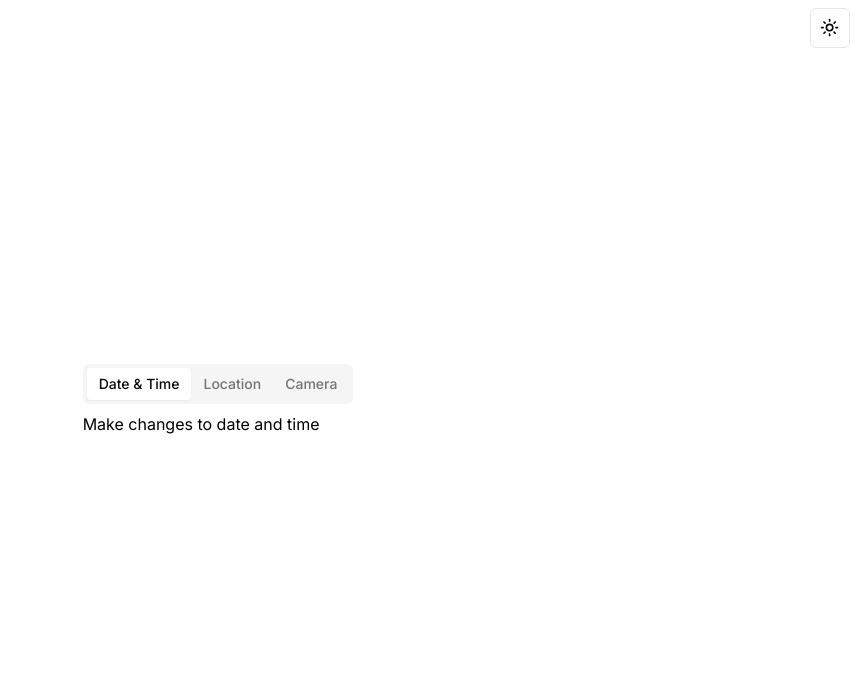
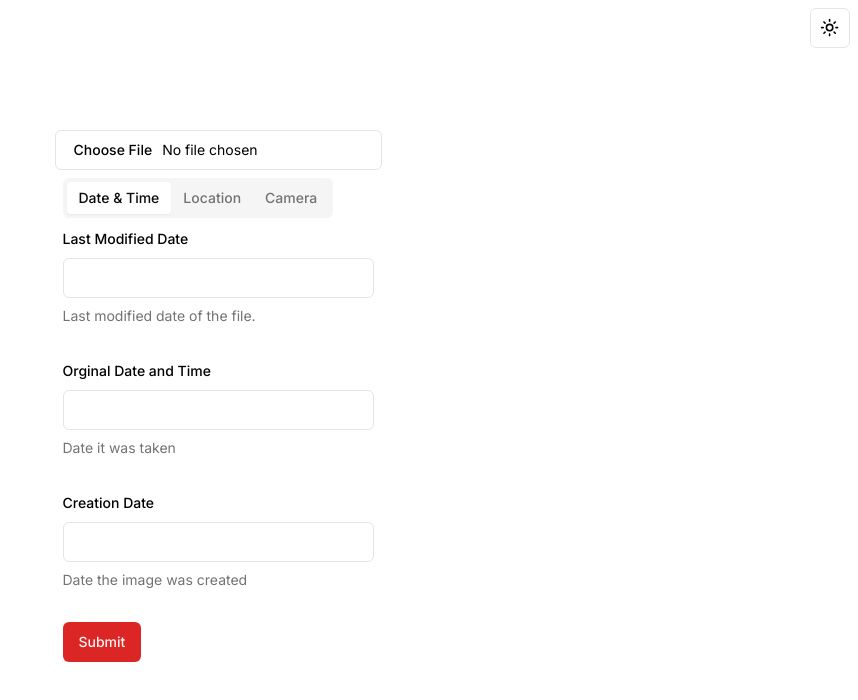
Before and after one commit to iam-arnab/ExifTuner, a Next.js app: page / in a window 1280 px wide. Shown: the top 700 px of the page, without its empty margins (422-1280 px from the left). Built offline with nearby package versions, Linux system fonts and the light colour scheme.

Commit message:
progress

```diff
--- a/app/page.tsx
+++ b/app/page.tsx
@@ -1,5 +1,9 @@
 import { ModeToggle } from "@/components/ui/mode-toggle";
 import { Tabs, TabsContent, TabsList, TabsTrigger } from "@/components/ui/tabs";
+import DateTimeForm from "@/components/ui/dateTimeForm";
+import LocationForm from "@/components/ui/locationForm";
+import CameraForm from "@/components/ui/cameraForm";
+import ImageForm from "@/components/ui/imageForm";
 
 export default function Home() {
   return (
@@ -9,14 +13,23 @@ export default function Home() {
       </div>
       <div className="flex items-center justify-center h-screen">
         <Tabs defaultValue="d&t">
-          <TabsList>
-            <TabsTrigger value="d&t">Date & Time</TabsTrigger>
-            <TabsTrigger value="location">Location</TabsTrigger>
-            <TabsTrigger value="camera">Camera</TabsTrigger>
-          </TabsList>
-          <TabsContent value="d&t">Make changes to date and time</TabsContent>
-          <TabsContent value="location">Make changes to location</TabsContent>
-          <TabsContent value="camera">Make changes to camera</TabsContent>
+          <ImageForm />
+          <div className="m-2">
+            <TabsList>
+              <TabsTrigger value="d&t">Date & Time</TabsTrigger>
+              <TabsTrigger value="location">Location</TabsTrigger>
+              <TabsTrigger value="camera">Camera</TabsTrigger>
+            </TabsList>
+            <TabsContent value="d&t">
+              <DateTimeForm />
+            </TabsContent>
+            <TabsContent value="location">
+              <LocationForm />
+            </TabsContent>
+            <TabsContent value="camera">
+              <CameraForm />
+            </TabsContent>
+          </div>
         </Tabs>
       </div>
     </main>
--- /dev/null
+++ b/components/ui/cameraForm.tsx
@@ -0,0 +1,68 @@
+"use client";
+
+import { zodResolver } from "@hookform/resolvers/zod";
+import { useForm } from "react-hook-form";
+import { CameraSchema } from "@/lib/schema";
+import { z } from "zod";
+
+import { Button } from "@/components/ui/button";
+import {
+  Form,
+  FormControl,
+  FormDescription,
+  FormField,
+  FormItem,
+  FormLabel,
+  FormMessage,
+} from "@/components/ui/form";
+import { Input } from "@/components/ui/input";
+
+export default function LocationForm() {
+  const form = useForm<z.infer<typeof CameraSchema>>({
+    resolver: zodResolver(CameraSchema),
+    defaultValues: {
+      make: "",
+      model: "",
+    },
+  });
+
+  function onSubmit(values: z.infer<typeof CameraSchema>) {
+    console.log(values);
+  }
+
+  return (
+    <Form {...form}>
+      <form onSubmit={form.handleSubmit(onSubmit)} className="space-y-8">
+        <FormField
+          control={form.control}
+          name="make"
+          render={({ field }) => (
+            <FormItem>
+              <FormLabel>Make</FormLabel>
+              <FormControl>
+                <Input placeholder="" {...field} />
+              </FormControl>
+              <FormDescription></FormDescription>
+              <FormMessage />
+            </FormItem>
+          )}
+        />
+        <FormField
+          control={form.control}
+          name="model"
+          render={({ field }) => (
+            <FormItem>
+              <FormLabel>Model</FormLabel>
+              <FormControl>
+                <Input placeholder="" {...field} />
+              </FormControl>
+              <FormDescription></FormDescription>
+              <FormMessage />
+            </FormItem>
+          )}
+        />
+        <Button type="submit">Submit</Button>
+      </form>
+    </Form>
+  );
+}
--- /dev/null
+++ b/components/ui/dateTimeForm.tsx
@@ -0,0 +1,87 @@
+"use client";
+
+import { zodResolver } from "@hookform/resolvers/zod";
+import { useForm } from "react-hook-form";
+import { DateTimeSchema } from "@/lib/schema";
+import { z } from "zod";
+
+import { Button } from "@/components/ui/button";
+import {
+    Form,
+    FormControl,
+    FormDescription,
+    FormField,
+    FormItem,
+    FormLabel,
+    FormMessage,
+} from "@/components/ui/form";
+import { Input } from "@/components/ui/input";
+
+export default function DateTimeForm() {
+    const form = useForm<z.infer<typeof DateTimeSchema>>({
+        resolver: zodResolver(DateTimeSchema),
+        defaultValues: {
+            modifyDate: "",
+            dateTimeOriginal: "",
+            createDate: "",
+        },
+    });
+
+    function onSubmit(values: z.infer<typeof DateTimeSchema>) {
+        console.log(values);
+    }
+
+    return (
+        <Form {...form}>
+            <form onSubmit={form.handleSubmit(onSubmit)} className="space-y-8">
+                <FormField
+                    control={form.control}
+                    name="modifyDate"
+                    render={({ field }) => (
+                        <FormItem>
+                            <FormLabel>Last Modified Date</FormLabel>
+                            <FormControl>
+                                <Input placeholder="" {...field} />
+                            </FormControl>
+                            <FormDescription>
+                                Last modified date of the file.
+                            </FormDescription>
+                            <FormMessage />
+                        </FormItem>
+                    )}
+                />
+                <FormField
+                    control={form.control}
+                    name="dateTimeOriginal"
+                    render={({ field }) => (
+                        <FormItem>
+                            <FormLabel>Orginal Date and Time</FormLabel>
+                            <FormControl>
+                                <Input placeholder="" {...field} />
+                            </FormControl>
+                            <FormDescription>Date it was taken</FormDescription>
+                            <FormMessage />
+                        </FormItem>
+                    )}
+                />
+                <FormField
+                    control={form.control}
+                    name="createDate"
+                    render={({ field }) => (
+                        <FormItem>
+                            <FormLabel>Creation Date</FormLabel>
+                            <FormControl>
+                                <Input placeholder="" {...field} />
+                            </FormControl>
+                            <FormDescription>
+                                Date the image was created
+                            </FormDescription>
+                            <FormMessage />
+                        </FormItem>
+                    )}
+                />
+                <Button type="submit">Submit</Button>
+            </form>
+        </Form>
+    );
+}
--- /dev/null
+++ b/components/ui/imageForm.tsx
@@ -0,0 +1,33 @@
+"use client";
+
+import { useState, ChangeEvent } from "react";
+import { Input } from "@/components/ui/input";
+import Image from "next/image";
+
+export default function ImageForm() {
+  const [image, setImage] = useState<string | null>(null);
+  const handleChange = (e: ChangeEvent<HTMLInputElement>) => {
+    if (e.target.files) {
+      const file = e.target.files[0];
+      const reader = new FileReader();
+      reader.readAsDataURL(file);
+      reader.onload = () => {
+        setImage(reader.result as string);
+      };
+    }
+  };
+  return (
+    <>
+      {image && (
+        <Image
+          src={image}
+          alt="image"
+          width={300}
+          height={300}
+          className="m-2"
+        />
+      )}
+      <Input type="file" onChange={handleChange} />
+    </>
+  );
+}
--- /dev/null
+++ b/components/ui/input.tsx
@@ -0,0 +1,25 @@
+import * as React from "react"
+
+import { cn } from "@/lib/utils"
+
+export interface InputProps
+  extends React.InputHTMLAttributes<HTMLInputElement> {}
+
+const Input = React.forwardRef<HTMLInputElement, InputProps>(
+  ({ className, type, ...props }, ref) => {
+    return (
+      <input
+        type={type}
+        className={cn(
+          "flex h-10 w-full rounded-md border border-input bg-background px-3 py-2 text-sm ring-offset-background file:border-0 file:bg-transparent file:text-sm file:font-medium placeholder:text-muted-foreground focus-visible:outline-none focus-visible:ring-2 focus-visible:ring-ring focus-visible:ring-offset-2 disabled:cursor-not-allowed disabled:opacity-50",
+          className
+        )}
+        ref={ref}
+        {...props}
+      />
+    )
+  }
+)
+Input.displayName = "Input"
+
+export { Input }
--- /dev/null
+++ b/components/ui/locationForm.tsx
@@ -0,0 +1,83 @@
+"use client";
+
+import { zodResolver } from "@hookform/resolvers/zod";
+import { useForm } from "react-hook-form";
+import { LocationSchema } from "@/lib/schema";
+import { z } from "zod";
+
+import { Button } from "@/components/ui/button";
+import {
+  Form,
+  FormControl,
+  FormDescription,
+  FormField,
+  FormItem,
+  FormLabel,
+  FormMessage,
+} from "@/components/ui/form";
+import { Input } from "@/components/ui/input";
+
+export default function LocationForm() {
+  const form = useForm<z.infer<typeof LocationSchema>>({
+    resolver: zodResolver(LocationSchema),
+    defaultValues: {
+      latitude: 0,
+      longitude: 0,
+      altitude: 0,
+    },
+  });
+
+  function onSubmit(values: z.infer<typeof LocationSchema>) {
+    console.log(values);
+  }
+
+  return (
+    <Form {...form}>
+      <form onSubmit={form.handleSubmit(onSubmit)} className="space-y-8">
+        <FormField
+          control={form.control}
+          name="latitude"
+          render={({ field }) => (
+            <FormItem>
+              <FormLabel>Latitude</FormLabel>
+              <FormControl>
+                <Input placeholder="" {...field} />
+              </FormControl>
+              <FormDescription></FormDescription>
+              <FormMessage />
+            </FormItem>
+          )}
+        />
+        <FormField
+          control={form.control}
+          name="longitude"
+          render={({ field }) => (
+            <FormItem>
+              <FormLabel>Longitude</FormLabel>
+              <FormControl>
+                <Input placeholder="" {...field} />
+              </FormControl>
+              <FormDescription></FormDescription>
+              <FormMessage />
+            </FormItem>
+          )}
+        />
+        <FormField
+          control={form.control}
+          name="altitude"
+          render={({ field }) => (
+            <FormItem>
+              <FormLabel>Altitude</FormLabel>
+              <FormControl>
+                <Input placeholder="" {...field} />
+              </FormControl>
+              <FormDescription></FormDescription>
+              <FormMessage />
+            </FormItem>
+          )}
+        />
+        <Button type="submit">Submit</Button>
+      </form>
+    </Form>
+  );
+}
--- /dev/null
+++ b/lib/schema.ts
@@ -0,0 +1,22 @@
+import { z } from "zod";
+
+const DateTimeSchema = z.object({
+  modifyDate: z.string().datetime({ message: "Invalid Date and Time format" }),
+  dateTimeOriginal: z
+    .string()
+    .datetime({ message: "Invalid Date and Time format" }),
+  createDate: z.string().datetime({ message: "Invalid Date and Time format" }),
+});
+
+const LocationSchema = z.object({
+  latitude: z.number({ message: "Invalid latitude" }),
+  longitude: z.number({ message: "Invalid longitude" }),
+  altitude: z.number({ message: "Invalid altitude" }),
+});
+
+const CameraSchema = z.object({
+  make: z.string(),
+  model: z.string(),
+});
+
+export { DateTimeSchema, LocationSchema, CameraSchema };
```
